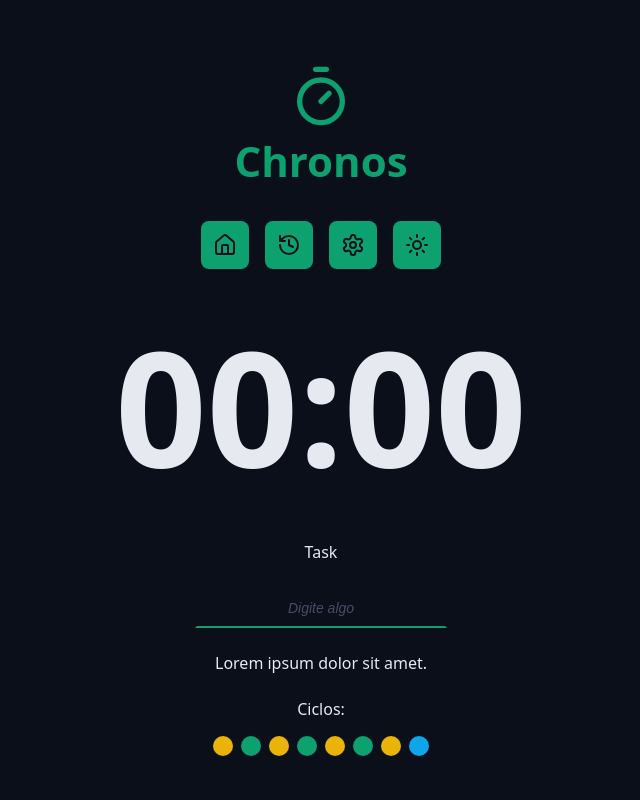
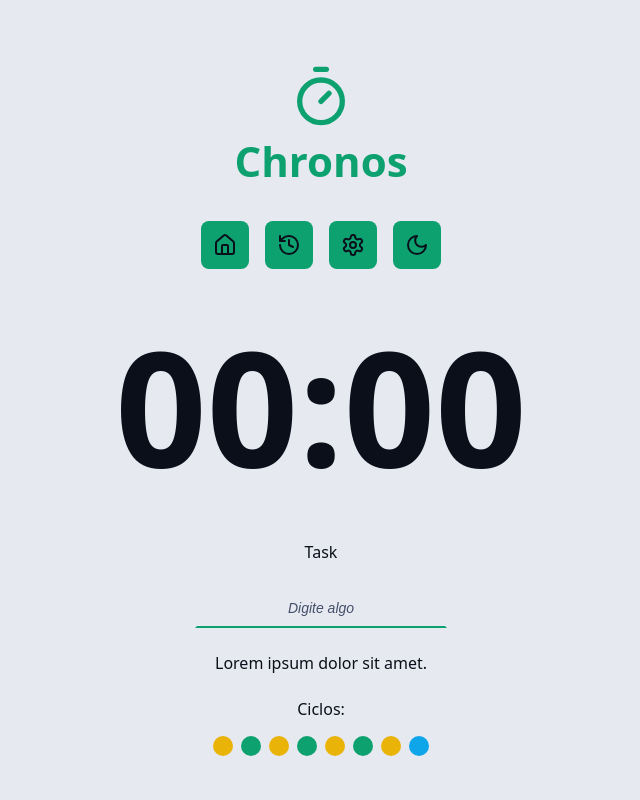
Before and after one commit to JefersonLucas/chronos-pomodoro, a React (Vite) app: page / in a window 1280 px wide. Both pictures are taken after a click on the link 736 px from the left and 245 px from the top of the page. Shown: the top 800 px of the page, without its empty margins (319-959 px from the left). Built offline with nearby package versions, Linux system fonts and the light colour scheme.

Commit message:
feat: added changed theme

```diff
--- a/src/components/Menu/index.tsx
+++ b/src/components/Menu/index.tsx
@@ -1,23 +1,85 @@
-import { HistoryIcon, HouseIcon, SettingsIcon, SunIcon } from "lucide-react"
+import {
+	HistoryIcon,
+	HouseIcon,
+	MoonIcon,
+	SettingsIcon,
+	SunIcon,
+} from "lucide-react"
+import { useEffect, useState } from "react"
 import styles from "./styles.module.css"
 
+type AvailableThemes = "dark" | "light"
+
 export function Menu() {
+	const [theme, setTheme] = useState<AvailableThemes>(() => {
+		// Recuperando do localStorage
+		const storageTheme =
+			(localStorage.getItem("theme") as AvailableThemes) || "dark"
+		return storageTheme
+	})
+
+	const nextThemeIcon = {
+		dark: <SunIcon />,
+		light: <MoonIcon />,
+	}
+
+	const nextThemeText = {
+		dark: "claro",
+		light: "escuro",
+	}
+
+	function handleThemeChange(
+		event: React.MouseEvent<HTMLAnchorElement, MouseEvent>,
+	) {
+		event.preventDefault() // Não segue o link
+
+		setTheme((prevTheme) => (prevTheme === "dark" ? "light" : "dark"))
+	}
+
+	useEffect(() => {
+		// Modificando o data attibute data-theme
+		document.documentElement.setAttribute("data-theme", theme)
+		// Salvando no localStorage
+		localStorage.setItem("theme", theme)
+	}, [theme])
+
 	return (
 		<nav className={styles.menu}>
-			<a className={styles.menuLink} title="Início" href="#">
+			<a
+				className={styles.menuLink}
+				href="#"
+				aria-label="Início"
+				title="Início"
+			>
 				<HouseIcon />
 			</a>
 
-			<a className={styles.menuLink} title="Histórico" href="#">
+			<a
+				className={styles.menuLink}
+				href="#"
+				aria-label="Histórico"
+				title="Histórico"
+			>
 				<HistoryIcon />
 			</a>
 
-			<a className={styles.menuLink} title="Configurações" href="#">
+			<a
+				className={styles.menuLink}
+				href="#"
+				aria-label="Configurações"
+				title="Configurações"
+			>
 				<SettingsIcon />
 			</a>
 
-			<a className={styles.menuLink} title="Tema" href="#">
-				<SunIcon />
+			<a
+				className={styles.menuLink}
+				href="#"
+				aria-label={`Mudar para tema ${nextThemeText[theme]}`}
+				title={`Mudar para tema ${nextThemeText[theme]}`}
+				onClick={handleThemeChange}
+			>
+				{nextThemeIcon[theme]}
 			</a>
 		</nav>
 	)
--- a/src/styles/global.css
+++ b/src/styles/global.css
@@ -11,9 +11,14 @@
 body {
   font-family: system-ui, -apple-system, BlinkMacSystemFont, 'Segoe UI', Roboto,
     Oxygen, Ubuntu, Cantarell, 'Open Sans', 'Helvetica Neue', sans-serif;
-  font-size: 1.6rem; /* 16px */
+  /* 16px */
+  font-size: 1.6rem;
   background: var(--gray-900);
   color: var(--text-default);
+}
+
+body[data-theme="dark"] {
+  transition: 300ms ease-in-out;
 }
 
 .form {
--- a/src/styles/theme.css
+++ b/src/styles/theme.css
@@ -38,3 +38,24 @@
   --disabled: #555f7d;
   --text-disabled: #aab3cc;
 }
+
+:root[data-theme='light'] {
+  --gray-100: #0a0f1a;
+  --gray-200: #181f2e;
+  --gray-300: #272f43;
+  --gray-400: #363d56;
+  --gray-500: #454f6a;
+  --gray-600: #555f7d;
+  --gray-700: #aab3cc;
+  --gray-800: #cdd3e1;
+  --gray-900: #e6e9f0;
+
+  --text-default: #0a0f1a;
+  --text-muted: #272f43;
+
+  --link-color: #0b8a60;
+  --link-hover: #065f46;
+
+  --primary-shadow: #4de7b7;
+  --secondary-shadow: #e74d4d;
+}
```
